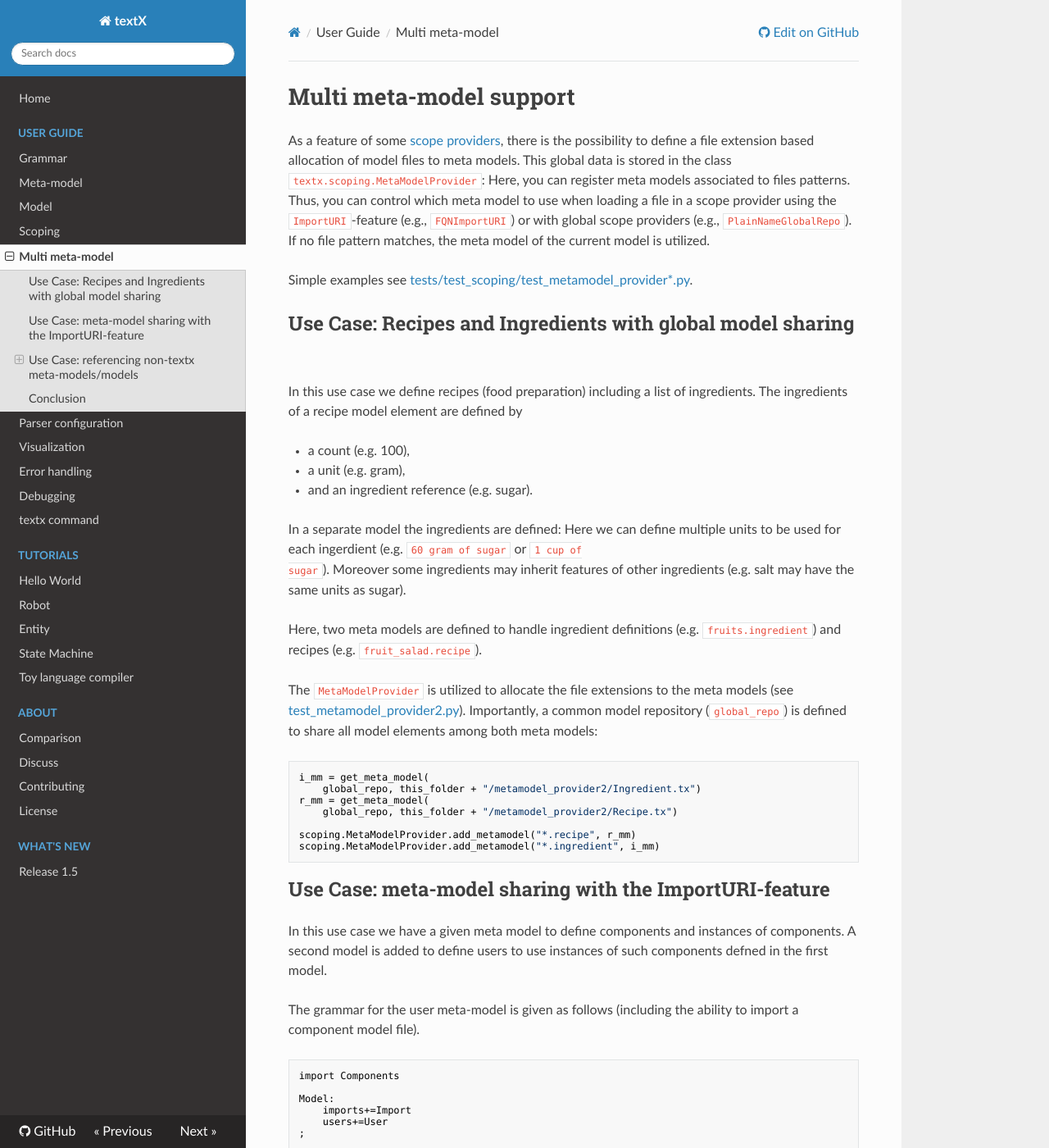
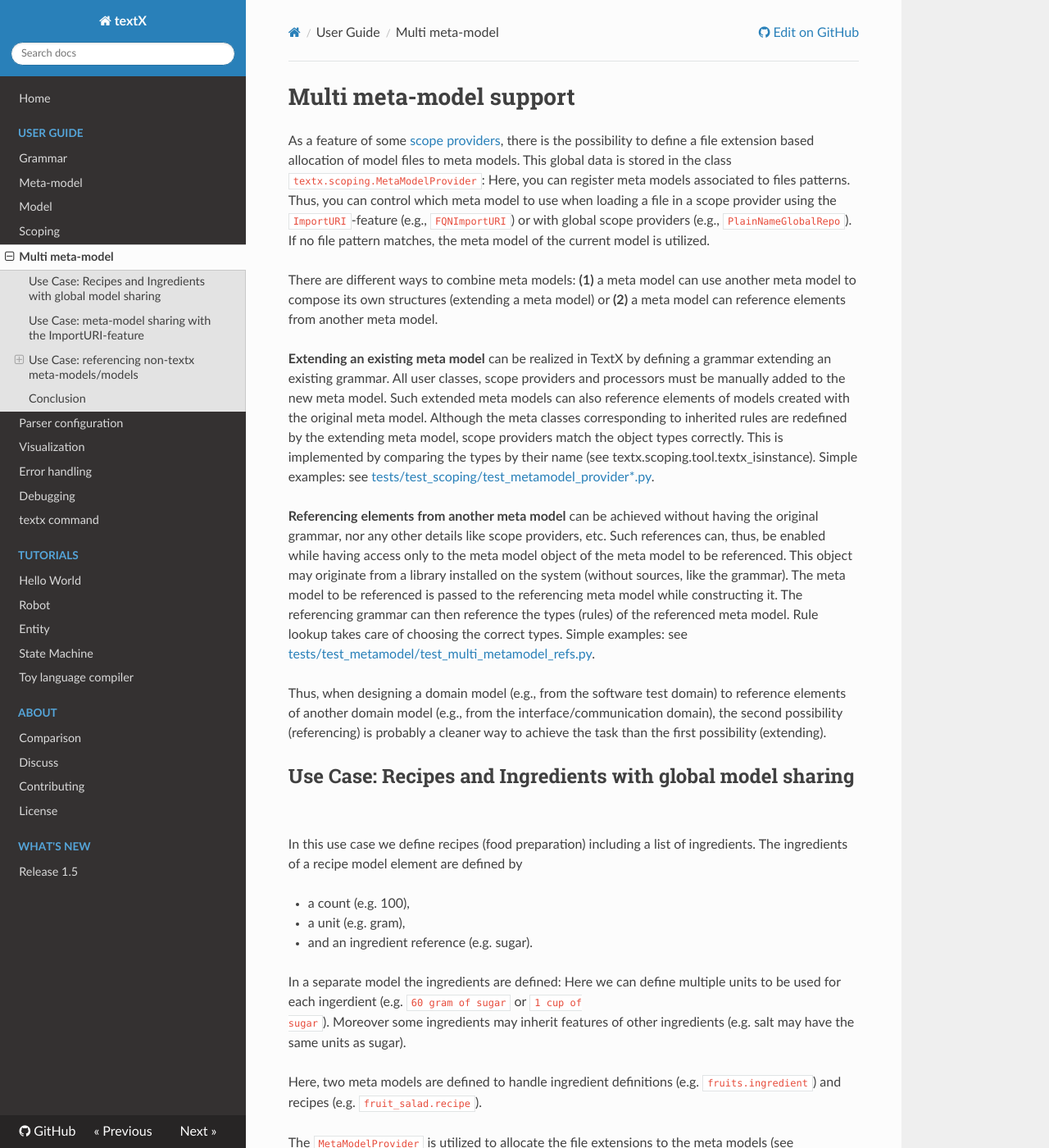
Before and after one commit to textX/textX, an MkDocs documentation site: the page built from docs/multimetamodel.md, in a window 1280 px wide and 1400 px high. Shown: the whole window at 82% size. Built offline with MkDocs 1.6.1, drawn with Linux system fonts in a browser that asks for light colours; nearby versions of some CDN libraries; old or Windows-style settings are respelled for this version of MkDocs; some of the changed text lies outside the part shown.

Commit message:
added docs: still too much focus on extending...  --> need to add an example

```diff
--- a/docs/multimetamodel.md
+++ b/docs/multimetamodel.md
@@ -9,7 +9,39 @@ which meta model to use when loading a file in a scope provider using the
 `PlainNameGlobalRepo`). If no file pattern matches, the meta model of the current
 model is utilized.
 
-Simple examples see [tests/test_scoping/test_metamodel_provider*.py](https://github.com/igordejanovic/textX/tree/master/tests/functional/test_scoping).
+
+There are different ways to combine meta models: **(1)** a meta model can use
+another meta model to compose its own structures (extending a meta model)
+or **(2)** a meta model can reference elements from another meta model.
+
+**Extending an existing meta model** can be realized in TextX by defining
+a grammar extending an existing grammar. All user classes, scope providers
+and processors must be manually added to the new meta model. Such extended
+meta models can also reference elements of models created with the original
+meta model. Although the meta classes corresponding to inherited rules are
+redefined by the extending meta model, scope providers match the object
+types correctly. This is implemented by comparing the types by their name
+(see textx.scoping.tool.textx_isinstance). Simple examples: see
+[tests/test_scoping/test_metamodel_provider*.py](https://github.com/igordejanovic/textX/tree/master/tests/functional/test_scoping).
+
+
+**Referencing elements from another meta model** can be achieved without
+having the original grammar, nor any other details like scope providers, etc.
+Such references can, thus, be enabled while having access only to the
+meta model object of the meta model to be referenced. This object may
+originate from a library installed on the system (without sources, like
+the grammar). The meta model to be referenced is passed to the referencing
+meta model while constructing it. The referencing grammar can then reference
+the types (rules) of the referenced meta model. Rule lookup takes care of
+choosing the correct types. Simple examples: see
+[tests/test_metamodel/test_multi_metamodel_refs.py](https://github.com/igordejanovic/textX/tree/master/tests/test_metamodel/test_multi_metamodel_refs.py).
+
+
+Thus, when designing a domain model (e.g., from the software test domain) to
+reference elements of another domain model (e.g., from the
+interface/communication domain), the second possibility (referencing)
+is probably a cleaner way to achieve the task than the first possibility
+(extending).
 
 
 ## Use Case: Recipes and Ingredients with global model sharing
@@ -143,4 +175,5 @@ Where the json file `othermodel.json` consists of:
 We provide a pragmatic way to define meta-models using other meta models.
 Mostly, we focus on textx meta-models using other textx meta-models. But scope
 providers may be used to also link a textx meta model to an arbitrary non-textx
-data structure.
+data structure (see
+[test_reference_to_nontextx_attribute.py](https://github.com/igordejanovic/textX/blob/master/tests/functional/test_scoping/test_reference_to_nontextx_attribute.py)).
```
